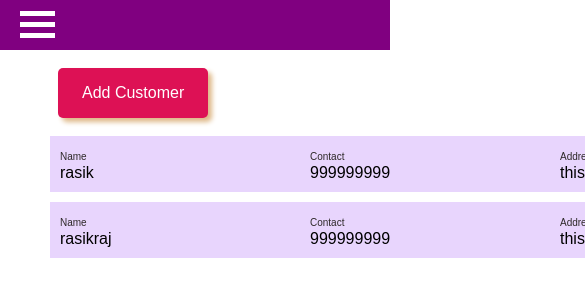
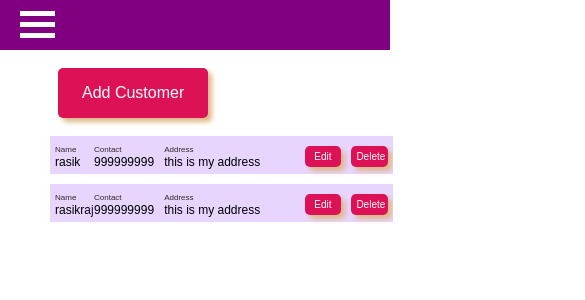
Before and after one commit to TopDEV-fs/Business_WEBAPP_Template, a React (Create React App) app: page /customers in a window 390 px wide. Shown: the top 300 px of the page, 585 px wide, since content can reach past the window. Built offline with nearby package versions, Linux system fonts and the light colour scheme.

Commit message:
small css responsive, customer tab

```diff
--- a/src/css/individualCustomer.css
+++ b/src/css/individualCustomer.css
@@ -12,11 +12,12 @@
 .grid-container {
     display: grid;
     justify-content: start;
-    grid-template-columns: 250px 250px 550px 75px 75px;
+    grid-template-columns: 10vw 18vw 36vw 12vw 12vw;
 }
 
 .row-btn {
     padding: 10px;
+    width: 100%;
     font-family: 'Montserrat', sans-serif;
     border: none;
     background-color: #dd1155;
@@ -26,3 +27,23 @@
     cursor: pointer;
     box-shadow: 4px 4px 5px 0px burlywood;
 }
+
+@media only screen and (max-width: 426px) {
+    .data {
+        padding: 5px;
+    }
+
+    .grid-container {
+        font-size: 12px;
+    }
+
+    .caption {
+        font-size: 8px;
+    }
+
+    .row-btn {
+        padding: 5px;
+        margin-top: 5px;
+        font-size: 10px;
+    }
+}
```
Lines whose indentation alone changed are shown as unchanged.
